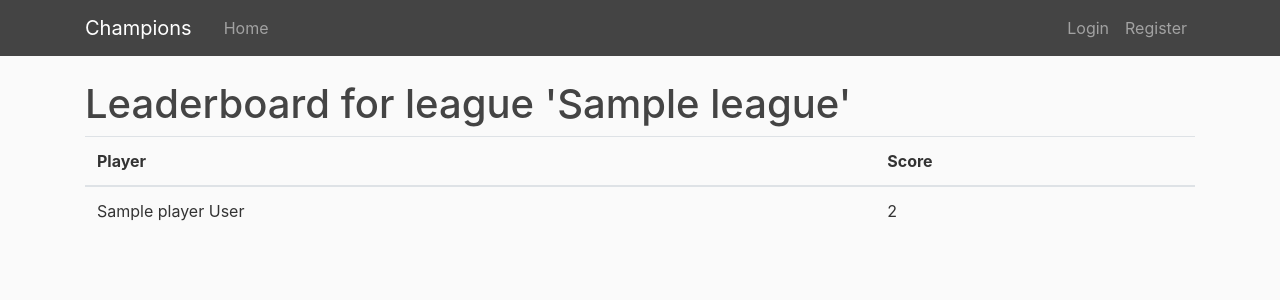
After one commit to doza-daniel/champions_leagues, a Flask app: page /leaderboards/1 in a window 1280 px wide. The commit adds this page. Shown: the top 300 px of the page. Run offline with Flask 2, Linux system fonts and the light colour scheme; tables that the repository leaves empty hold one stand-in row (values such as "Sample post"); some libraries are stand-ins or nearby versions.

Commit message:
leaderboard implementation

```diff
--- a/league/routes.py
+++ b/league/routes.py
@@ -13,7 +13,8 @@ from league.models import User, League, Group, Player, Match
 @app.route("/")
 @app.route("/home")
 def home():
-    return render_template('home.html')
+    leagues = filter(lambda l: l.date_started, League.query.all())
+    return render_template('home.html', leagues=leagues)
 
 @app.route("/login", methods=['GET', 'POST'])
 def login():
@@ -142,7 +143,6 @@ def sum_matches(league):
         key = key_match_pairs[0]
         match = key_match_pairs[1]
 
-        print(acc)
         p1ms, p2ms = get_meta_score(match)
         if not acc.get(key):
             acc[key] = {"matches":[match], "p1": p1ms, "p2": p2ms}
@@ -243,3 +243,52 @@ def finish_match(matches):
             return redirect(url_for('edit_leagues', league_id=match.league.id))
 
     return render_template('finish_match.html', title='Finish Match', forms=forms)
+
+
+@app.route("/leaderboards/<int:league_id>")
+def leaderboards(league_id):
+    league = League.query.get(league_id)
+    leaderboard = {p: {"goal_difference": 0, "total": 0} for p in league.players}
+
+    tournament = sum_matches(league)
+
+    for _, phase in tournament.items():
+        for _, encounters in phase.items():
+            for _, encounter in encounters.items():
+                p1 = encounter["matches"][0].player_one
+                p2 = encounter["matches"][0].player_two
+                scores = calculate_scores(encounter)
+                leaderboard[p1]["total"] += scores[0]["total"]
+                leaderboard[p1]["goal_difference"] += scores[0]["goal_difference"]
+                leaderboard[p2]["total"] += scores[1]["total"]
+                leaderboard[p2]["goal_difference"] += scores[1]["goal_difference"]
+
+
+    leaderboard_sorted = sorted(leaderboard.items(), reverse=True,
+            key=lambda item: item[1]["total"]*1000 + item[1]["goal_difference"])
+    return render_template('leaderboard.html', scores=leaderboard_sorted, league=league)
+
+
+def calculate_scores(encounter):
+    player_one_score = {"total": 0, "goal_difference": 0}
+    player_two_score = {"total": 0, "goal_difference": 0}
+    if encounter["done"]:
+        if encounter["p1"] > encounter["p2"]:
+            player_one_score["total"] = 3
+            player_two_score["total"] = 0
+
+        elif encounter["p2"] > encounter["p1"]:
+            player_two_score["total"] = 3
+            player_one_score["total"] = 0
+        else:
+            player_two_score["total"] = 1
+            player_one_score["total"] = 1
+
+            player_one_score["goal_difference"] = 0
+            player_two_score["goal_difference"] = 0
+
+    for match in encounter["matches"]:
+        player_one_score["goal_difference"] += match.player_one_score - match.player_two_score
+        player_two_score["goal_difference"] += match.player_two_score - match.player_one_score
+
+    return (player_one_score, player_two_score)
--- /dev/null
+++ b/league/templates/leaderboard.html
@@ -0,0 +1,22 @@
+{% extends "layout.html" %}
+{% block content %}
+  <h1> Leaderboard for league '{{league.name}}'</h1>
+  <table class="table table-hover">
+    <thead>
+      <th>
+        Player
+      </th>
+      <th>
+        Score
+      </th>
+    </thead>
+    <tbody>
+      {% for score in scores %}
+        <tr>
+          <td>{{score[0].name + " " + score[0].last_name}}</td>
+          <td>{{score[1].total}}</td>
+        </tr>
+      {% endfor %}
+    </tbody>
+  </table>
+{% endblock content %}
```
Also changed, not shown: league/templates/home.html (+23 -0 lines).
